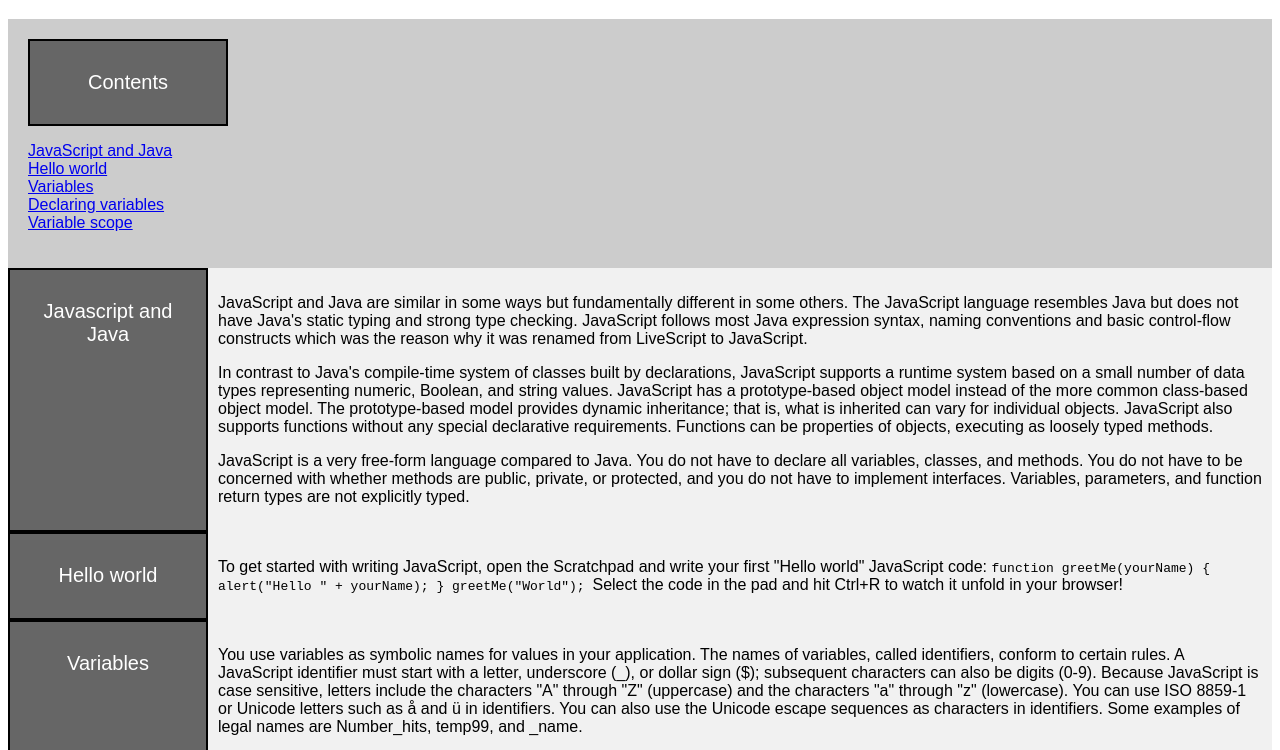
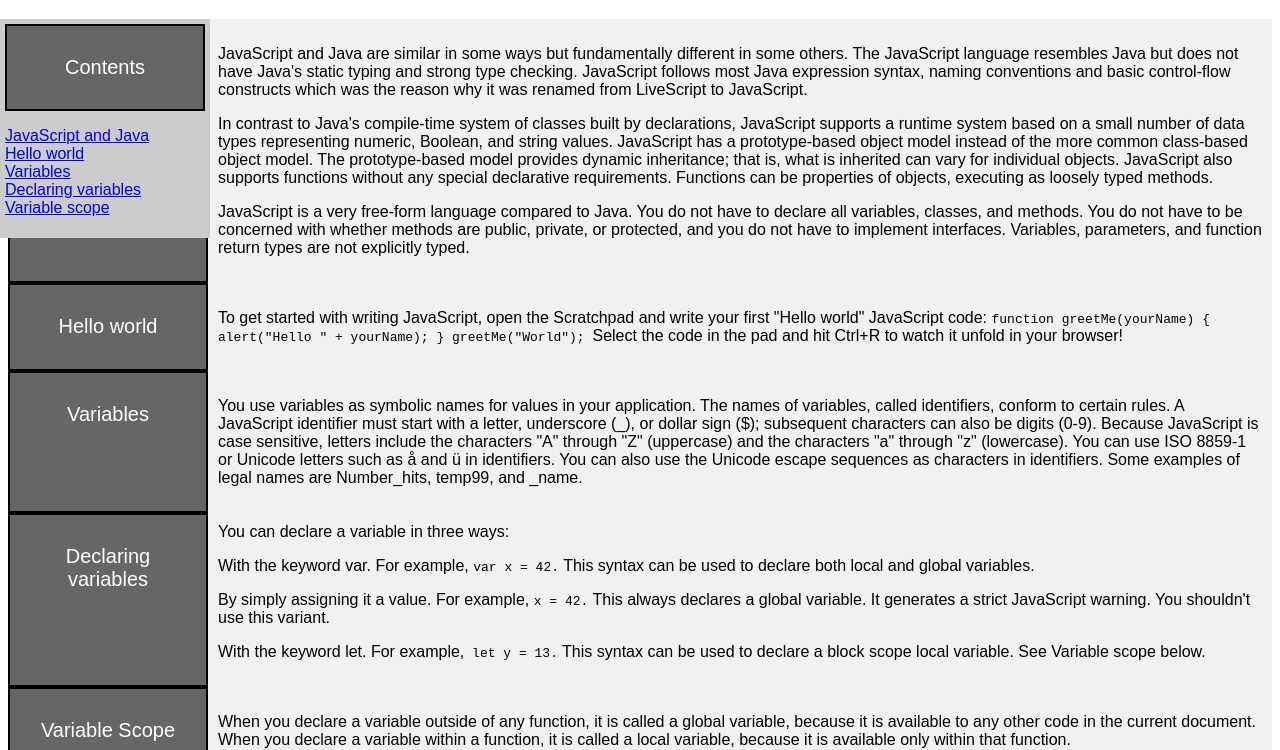
Before and after one commit to DeviousLab/FreeCodeCamp-Projects, a plain HTML site: page responsive-web-design-projects/technical-documentation/index.html in a window 1280 px wide. Shown: the part 61-811 px from the top of the page. Drawn offline with Linux system fonts and the light colour scheme.

Commit message:
Fixed menu layout test

```diff
--- a/responsive-web-design-projects/technical-documentation/style.css
+++ b/responsive-web-design-projects/technical-documentation/style.css
@@ -22,13 +22,10 @@ section {
 }
 
 nav {
-	-webkit-flex: 1;
-	-ms-flex: 1;
-	flex: 1;
 	background: #ccc;
-	padding: 20px;
-    top: 0px;
+	padding: 5px;
     left: 0px;
+	position: fixed;
 }
 
 nav ul {
```
